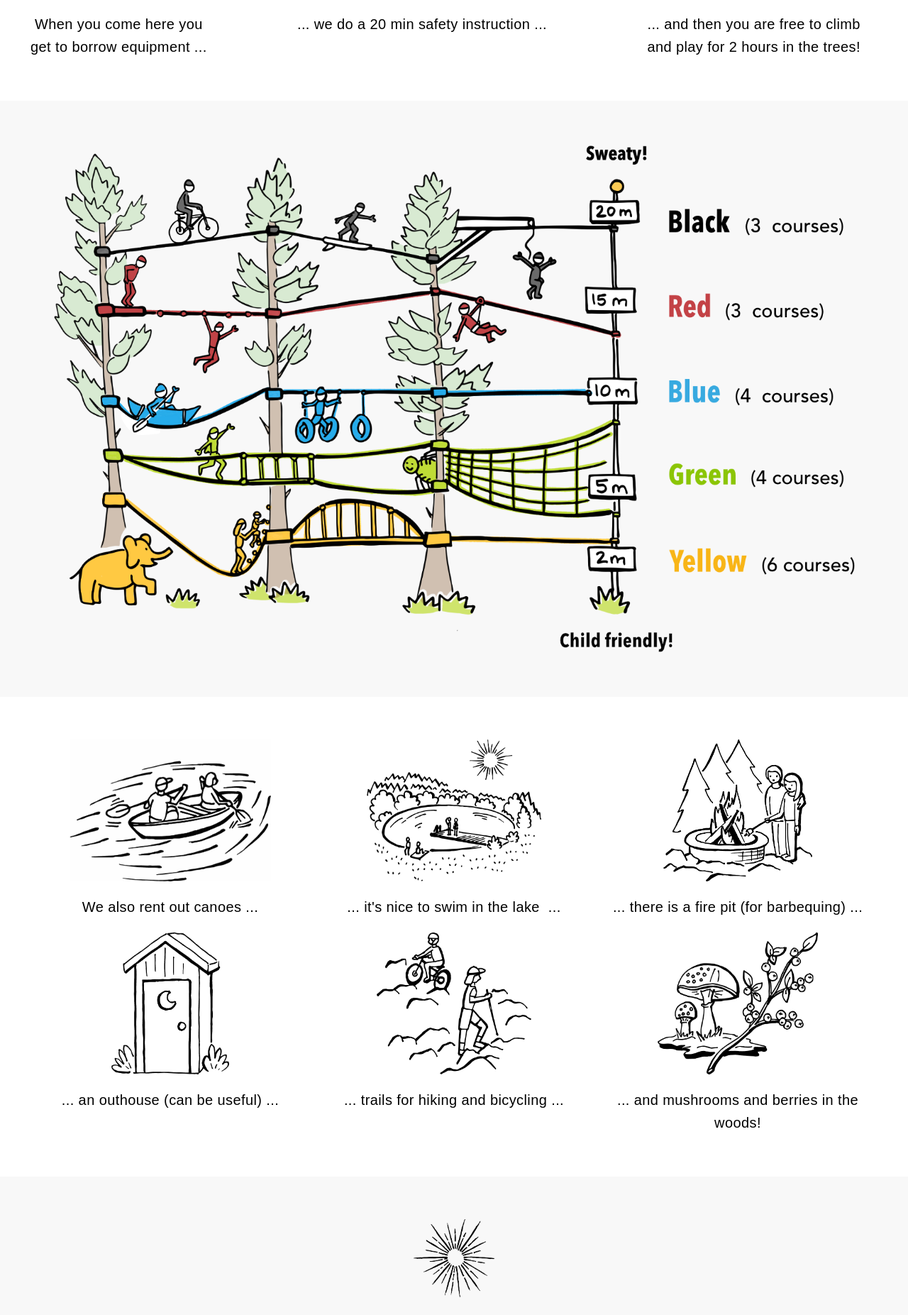
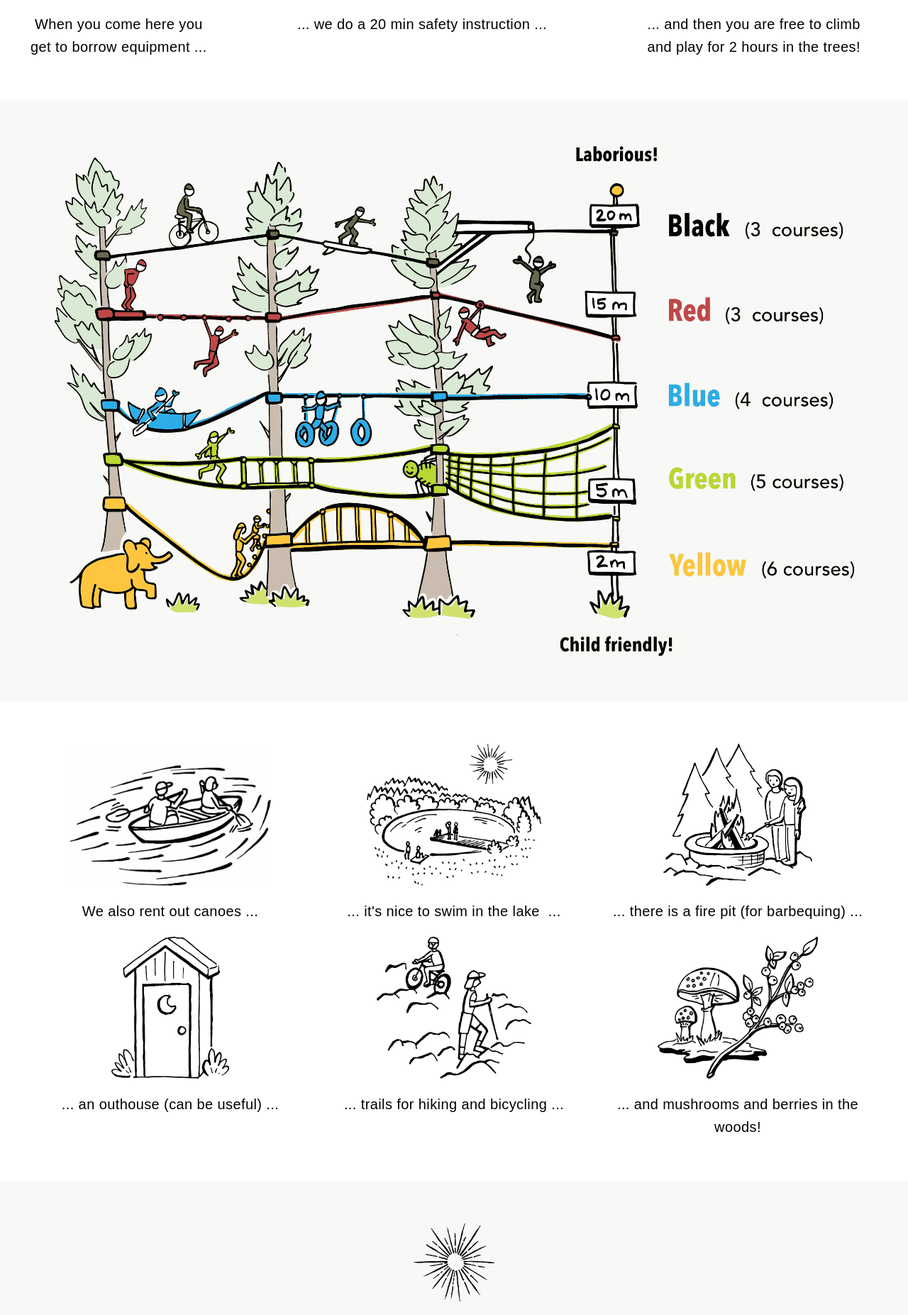
Before and after one commit to aventyrsupplevelser/aventyrsupplevelser.github.io, a Jekyll site: the page built from sorsjonen/index.html, in a window 1280 px wide. Shown: the part 1969-3822 px from the top of the page at 71% size. Built offline with Jekyll 4.4.1, drawn with Linux system fonts in a browser that asks for light colours.

Commit message:
new infographics 5 green

```diff
--- a/sorsjon/index.html
+++ b/sorsjon/index.html
@@ -96,7 +96,7 @@ title: home
 		  </div>
 	  </div>
 	  <div id="infographicssection" class="greyback">
-	  <img class="infographic" src="/sorsjon/images/infographic.png">
+	  <img class="infographic" src="/sorsjon/images/infographicswebnew.png">
 	  <img class="infographicmobil" src="/sorsjon/images/infographicmobil.png">
 	  </div>
 
--- a/sorsjonen/index.html
+++ b/sorsjonen/index.html
@@ -102,8 +102,8 @@ layout: english
 	  </div>
 
 	  <div id="infographicssection" class="greyback">
-	  <img class="infographic" src="/sorsjon/images/infographicsenglishweb.png">
-	  <img class="infographicmobil" src="/sorsjon/images/infographicsenglishmobile.png">
+	  <img class="infographic" src="/sorsjon/images/webenglishnew.png">
+	  <img class="infographicmobil" src="/sorsjon/images/mobilenglishnew.png">
 	  </div>
 
 	  <div id="harfinnsocksasection" class="whiteback">
```
Also changed, not shown: sorsjon/images/infographicmobil.png (deleted), sorsjon/images/infographicsenglishmobile.png (deleted), sorsjon/images/infographicsenglishweb.png (deleted), sorsjon/images/infographicswebnew.png (added), sorsjon/images/mobilenglishnew.png (added), sorsjon/images/webenglishnew.png (added).
